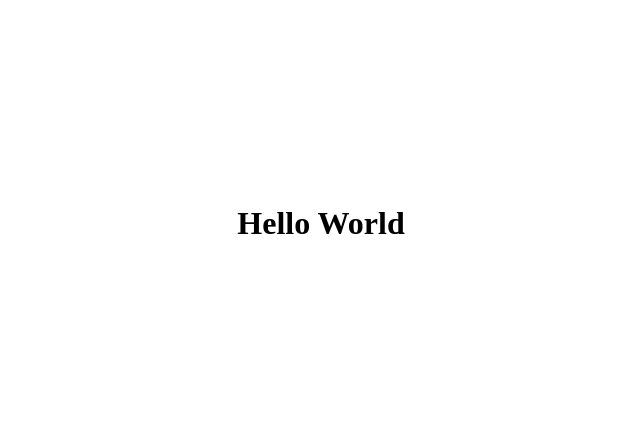
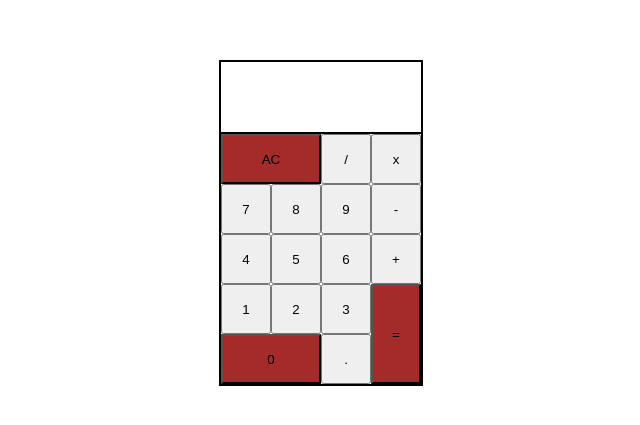
Before and after one commit to glorie-git/freecodecamp, a React (Vite) app in the folder calci/: page / in a window 1280 px wide. Shown: the part 185-610 px from the top of the page, without its empty margins (319-959 px from the left). Built offline with nearby package versions, Linux system fonts and the light colour scheme.

Commit message:
Add calculator buttons

```diff
--- a/calci/src/App.jsx
+++ b/calci/src/App.jsx
@@ -1,5 +1,32 @@
 function App() {
-  return <h1>Hello World</h1>;
+  return (
+    <div id="calculator">
+      <div id="disaply"></div>
+      <div id="buttons">
+        <button id="clear">AC</button>
+        <button id="divide">/</button>
+        <button id="multiply">x</button>
+
+        <button id="seven">7</button>
+        <button id="eight">8</button>
+        <button id="nine">9</button>
+        <button id="subtract">-</button>
+
+        <button id="four">4</button>
+        <button id="five">5</button>
+        <button id="six">6</button>
+        <button id="add">+</button>
+
+        <button id="one">1</button>
+        <button id="two">2</button>
+        <button id="three">3</button>
+        <button id="equals">=</button>
+
+        <button id="zero">0</button>
+        <button id="decimal">.</button>
+      </div>
+    </div>
+  );
 }
 
 export default App;
```
